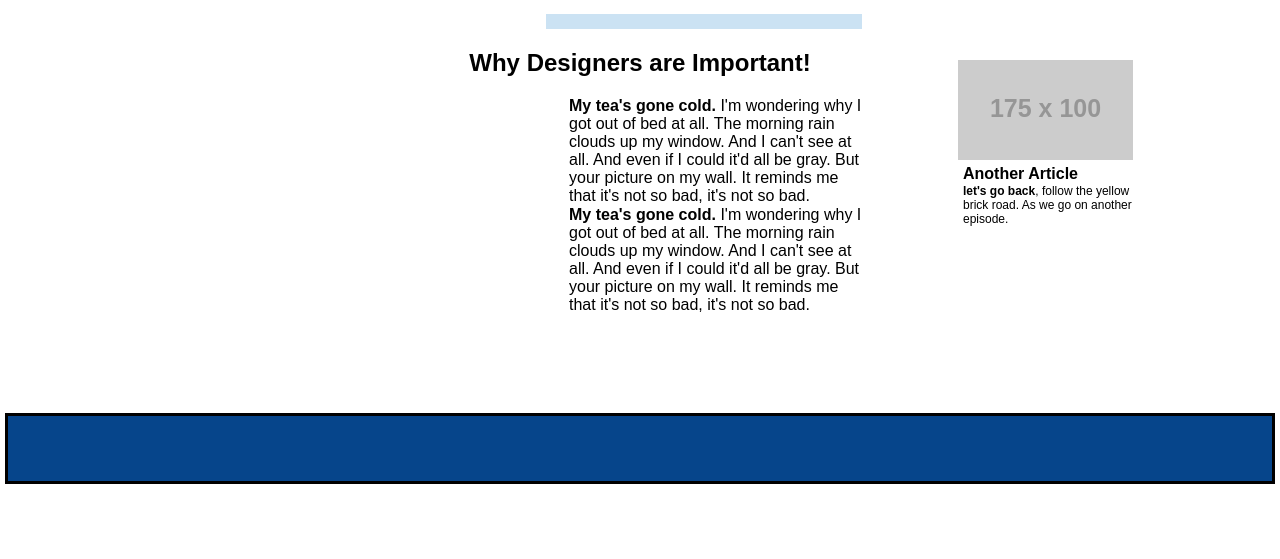
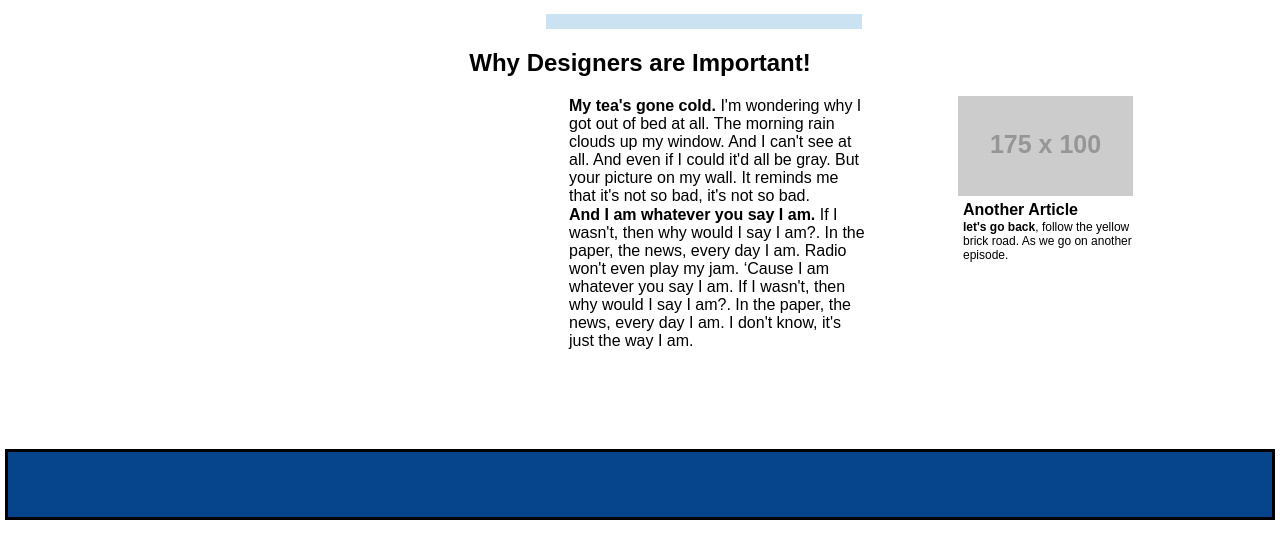
Before and after one commit to sjlaurino/cool-site-project, a plain HTML site: page index.html in a window 1280 px wide. Shown: the part 79-638 px from the top of the page. Drawn offline with Linux system fonts and the light colour scheme; placeholder pictures from the web are drawn by us.

Commit message:
Changed second paragraph

```diff
--- a/index.html
+++ b/index.html
@@ -24,10 +24,10 @@
         clouds up my window. And I can't
         see at all. And even if I could it'd all be gray. But your picture on my wall. It reminds me that it's not so
         bad, it's not so bad.</p>
-      <p class="p2"><span id="boldtext2">My tea's gone cold.</span> I'm wondering why I got out of bed at all. The
-        morning rain clouds up my window. And I can't
-        see at all. And even if I could it'd all be gray. But your picture on my wall. It reminds me that it's not so
-        bad, it's not so bad.</p>
+      <p class="p2"><span id="boldtext2">And I am whatever you say I am.</span> If I wasn't, then why would I say I
+        am?. In the paper, the news, every day I am. Radio won't even play my jam. ‘Cause I am whatever you say I am.
+        If I wasn't, then why would I say I am?. In the paper, the news, every day I am. I don't know, it's just the
+        way I am.
     </div>
   </main>
 
```
